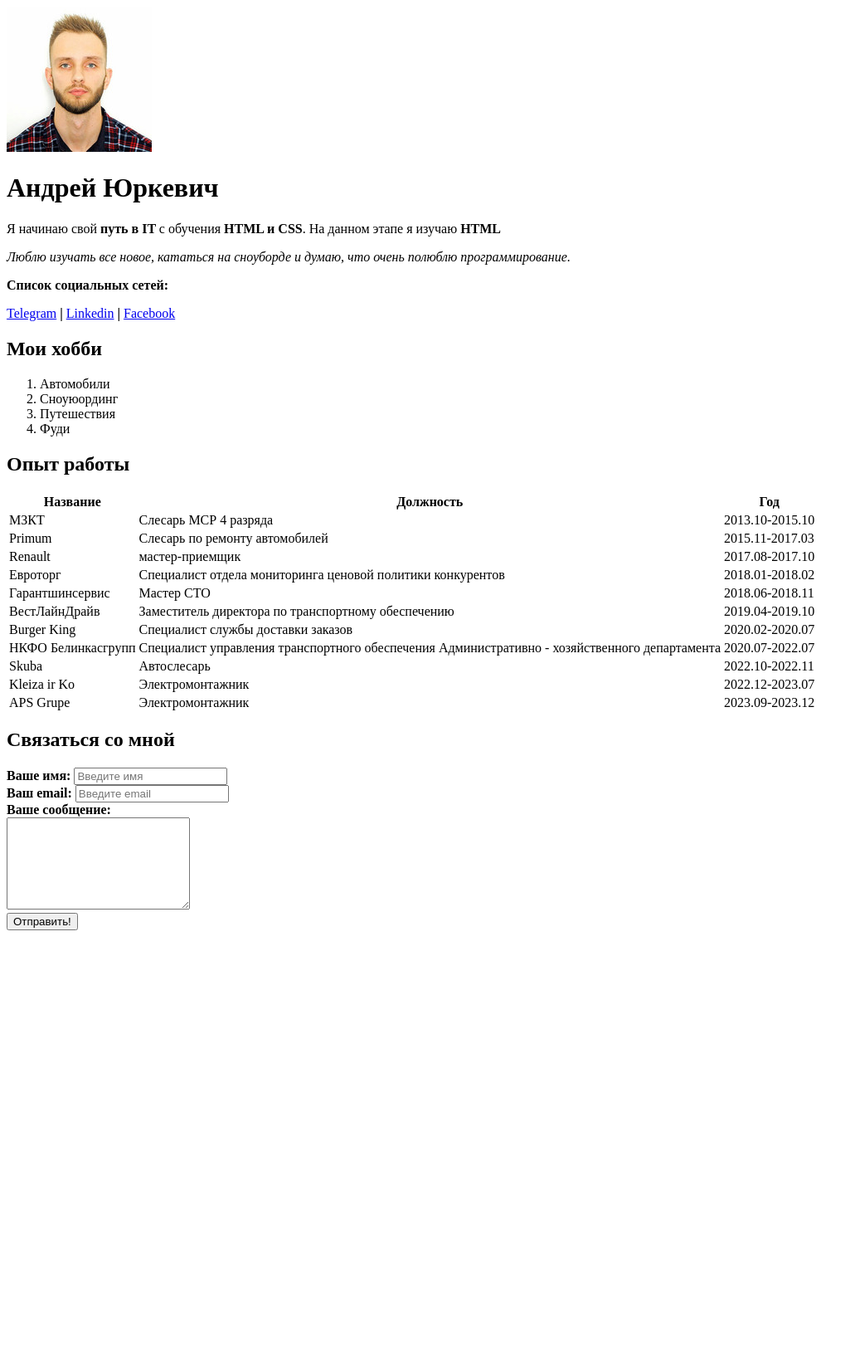
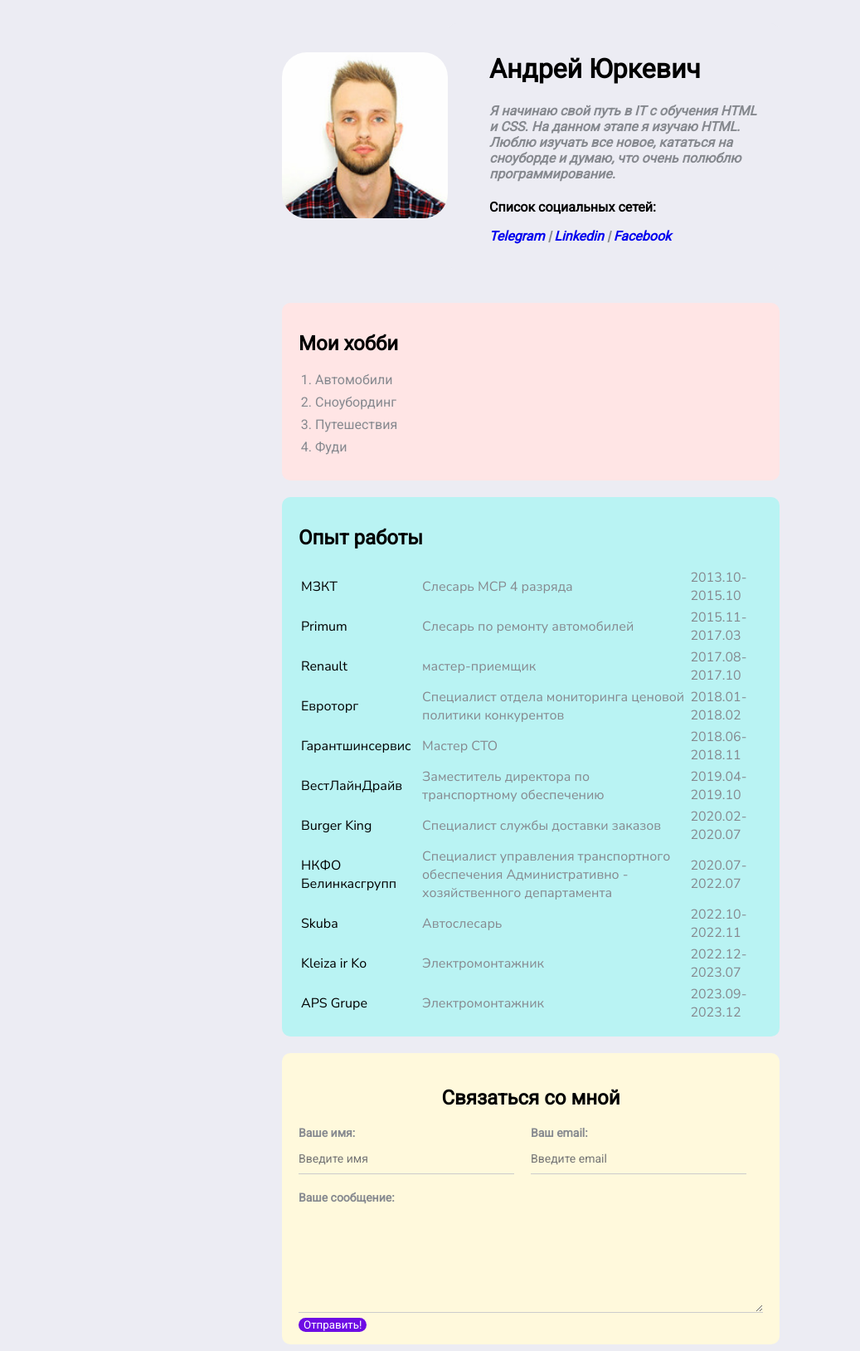
Before and after one commit to AndYu1993/resume, a plain HTML site: page index.html in a window 1280 px wide. Shown: the whole page at 83% size, without its empty margins (0-1037 px from the left). Before the commit the page ends 1129 px from the top, so only its background shows below. Drawn offline with Linux system fonts and the light colour scheme.

Commit message:
add styles

```diff
--- a/index.html
+++ b/index.html
@@ -1,36 +1,56 @@
 <!DOCTYPE html>
 <html lang="en">
+
 <head>
     <meta charset="UTF-8">
     <meta name="viewport" content="width=device-width, initial-scale=1.0">
     <meta name="keywords" content="Мои навки, способности, стаж работы, информация о себе">
     <meta name="desription" content="Андрей Юркевич резюме-сайт">
+
+    <link rel="stylesheet" href="styles.css">
+
     <title>Resume</title>
-    <img src="img.jpg" alt="мое фото">
-    <h1>Андрей Юркевич</h1><p>Я начинаю свой <strong>путь в IT </strong> с обучения <strong>HTML и CSS</strong>.
-        На данном этапе я изучаю <strong>HTML</strong></p>
-        <p><em>Люблю изучать все новое, кататься на сноуборде и думаю, что очень полюблю программирование.</em></p>
-    <p><strong>Список социальных сетей:</strong></p>
+</head>
+
+<body>
+    <div class="container">
+        <div class="info">
+            <img src="img.jpg" alt="мое фото" class="avatar">
+            <div class="card bg-green">
+                <div class="info-text">
+                    <h1>Андрей Юркевич</h1>
+                    <p><em>Я начинаю свой путь в IT с обучения HTML и CSS.
+                            На данном этапе я изучаю HTML.<br>
+                            Люблю изучать все новое, кататься на сноуборде и думаю, что очень полюблю
+                            программирование.</em></p>
+                    <h4><strong>Список социальных сетей:</strong></h4>
                     <p><a href="https://t.me/@andyur93" target="_blank">Telegram</a> <strong>|</strong>
-        <a href="https://lt.linkedin.com/in/%D0%B0%D0%BD%D0%B4%D1%80%D0%B5%D0%B9-%D1%8E%D1%80%D0%BA%D0%B5%D0%B2%D0%B8%D1%87-b17520238?trk=people-guest_people_search-card" target="_blank">Linkedin</a><strong> |</strong>
+                        <a href="https://lt.linkedin.com/in/%D0%B0%D0%BD%D0%B4%D1%80%D0%B5%D0%B9-%D1%8E%D1%80%D0%BA%D0%B5%D0%B2%D0%B8%D1%87-b17520238?trk=people-guest_people_search-card"
+                            target="_blank">Linkedin</a><strong> |</strong>
                         <a href="https://www.facebook.com/profile.php?id=100001537159628" target="_blank">Facebook</a>
                     </p>
+                </div>
+            </div>
+        </div>
+        <div class="card bg-red">
             <h2>Мои хобби</h2>
-    <ol>
+            <ol class="list">
                 <li>Автомобили</li>
-        <li>Сноуюординг</li>
+                <li>Сноубординг</li>
                 <li>Путешествия</li>
                 <li>Фуди</li>
             </ol>
+        </div>
+        <div class="card bg-blue">
             <h2>Опыт работы</h2>
-    <table>
-       <thead>
+            <table class="table">
+                <!-- <thead>
                     <tr>
                         <th>Название</th>
                         <th>Должность</th>
                         <th>Год</th>
                     </tr>
-       </thead>
+                </thead> -->
                 <tbody>
                     <tr>
                         <td>МЗКТ</td>
@@ -69,7 +89,8 @@
                     </tr>
                     <tr>
                         <td>НКФО Белинкасгрупп</td>
-            <td>Специалист управления транспортного обеспечения Административно - хозяйственного департамента</td>
+                        <td>Специалист управления транспортного обеспечения Административно - хозяйственного
+                            департамента</td>
                         <td>2020.07-2022.07</td>
                     </tr>
                     <tr>
@@ -87,27 +108,30 @@
                         <td>Электромонтажник</td>
                         <td>2023.09-2023.12</td>
                     </tr>
-
                 </tbody>
             </table>
-<form>
+        </div>
+    </div>
+    <div class="card bg-yellow">
+        <form action="/" class="form">
             <h2><strong>Связаться со мной</strong></h2>
-    <div>
+            <div class="form-row">
+                <div class="form-group">
                     <label for="name"><strong>Ваше имя:</strong></label>
                     <input type="text" id="name" placeholder="Введите имя">
                 </div>
-
-    <div>
+                <div class="form-group">
                     <label for="email"><strong>Ваш email:</strong></label>
                     <input type="email" id="email" placeholder="Введите email">
                 </div>
-    <div>
+            </div>
+            <div class="form-group">
                 <label for="message"><strong>Ваше сообщение:</strong></label>
-        <br>
                 <textarea id="message" cols="25" rows="7" placeholder="Введите сообщение...">
-        </textarea><br>
-        <button type="submit">Отправить!</button>
+                </textarea>
+                <button class="btn">Отправить!</button>
             </div>
         </form>
-</head>
+    </div>
+</body>
 </html>
--- /dev/null
+++ b/styles.css
@@ -0,0 +1,186 @@
+@import url('https://fonts.googleapis.com/css2?family=Bebas+Neue&family=Nunito+Sans:opsz@6..12&family=Roboto&display=swap');
+
+body {
+      font-family: 'Roboto', sans-serif;
+      font-size: 16px;
+      font-weight: normal;
+      background-color: rgb(236, 236, 243);
+     }
+
+     .container {
+      max-width: 600px;
+      margin: auto;
+      padding-top: 20px;
+     }
+
+     .avatar {
+      width: 200px;
+      height: 200px;
+      border-radius: 30px;
+      margin-top: 35px;
+      box-shadow: 4px 4px 14px rgba(0, 0, 0, 0, 0.25);
+     }
+
+     .info-text p {
+      font-style: italic;
+      font-weight: bold;
+      color:#86898F;
+     }
+
+     .info-text p a {
+      text-decoration: none;
+     }
+
+     .info-text p a:hover {
+      color: darkblue;
+      text-decoration: underline;
+     }
+
+     .info-text p a:visited {
+      color: darkorange;
+     }
+
+     .info-text p a:active {
+      color: darkmagenta;
+     }
+
+     .btn {
+      background:rgb(109, 12, 228) ;
+      color: #fff;
+      border: none;
+      cursor: pointer;
+      border-radius: 10px;
+      font-family: inherit;
+     }
+     .btn:hover {
+      opacity: 0.8;
+     }
+
+  .info {
+    margin-bottom: 20px;
+    display: flex;
+  }
+
+  .info-text {
+    color: #000000;
+    margin-left: 30px;
+  }
+
+  .info-text h4 {
+    margin-bottom: 15px;
+  }
+
+  @media (max-width: 650px) {
+    .info {
+      display: block;
+      text-align: center;
+    }
+  }
+
+  .card {
+    border-radius: 10px;
+    background-color: #fff;
+    padding: 15px 20px;
+    margin-bottom: 20px;
+  }
+
+  .card h2 {
+    margin-bottom: 20px;
+  }
+
+  .bg-yellow {
+    max-width: 560px;
+    margin: auto;
+    padding-top: 20px;
+    background-color: #fff9dc;
+  }
+
+  .bg-red {
+    border-radius: 10px;
+    background-color: #ffe5e5;
+  }
+
+  .bg-green {
+    margin-top: 0px;
+    background-color:rgb(236, 236, 243);
+  }
+
+  .bg-blue {
+    border-radius: 10px;
+    background-color: rgb(185, 243, 243);
+  }
+
+  tbody {
+    font-family: 'Nunito Sans', sans-serif ;
+    font-size: 16px;
+    font-weight: normal;
+  }
+
+  .list {
+    padding: 0 20px;
+  }
+
+  .list li {
+    color: #86898F;
+    margin-bottom: 8px;
+  }
+
+  .table {
+    width: 100%;
+  }
+
+  .table td:nth-child(2),
+  .table td:nth-child(3) {
+    color: #86898F;
+  }
+
+  .form h2 {
+    text-align: center;
+  }
+
+  .form-row {
+    margin-bottom: 20px;
+    display: flex;
+  }
+
+  .form-row .form-group {
+    /* display: inline-block; */
+    margin-right: 20px;
+    width: 50%;
+    /* width: calc(50%-20px); */
+  }
+
+  .form-row .form-group: :last-child {
+    margin-right: 0;
+  }
+
+  @media (max-width: 650px) {
+    .form-row {
+      display: block;
+    }
+    .form-row .form-group {
+      width: 100%;
+      margin-right: 0;
+      margin-bottom: 10px;
+    }
+  }
+
+  .form-group label,
+  .form-group input {
+    display: block;
+    font-size: 14px;
+    color: #86898f;
+  }
+
+  .form-group input,
+  .form-group textarea {
+    width: 100%;
+    box-sizing: border-box;
+    border: none;
+    background: transparent;
+    border-bottom: 1px solid #ccc;
+    color: #000;
+    padding: 15px 0 10px;
+    outline: none;
+    font-family: inherit;
+  }
```
Lines whose indentation alone changed are shown as unchanged.
